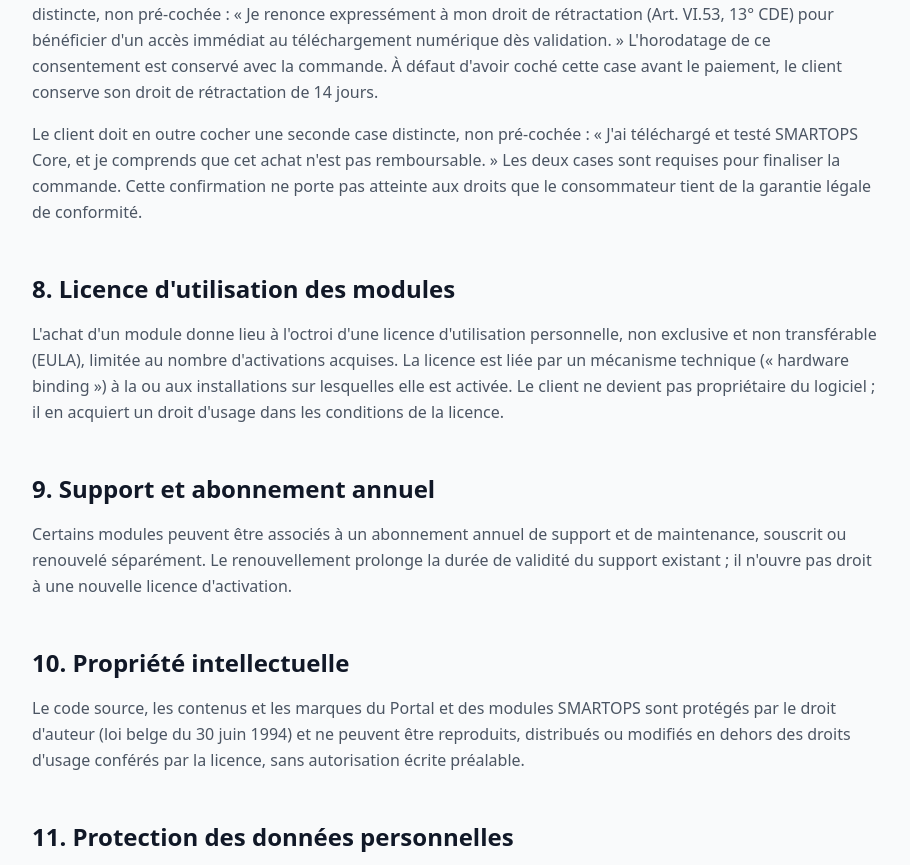
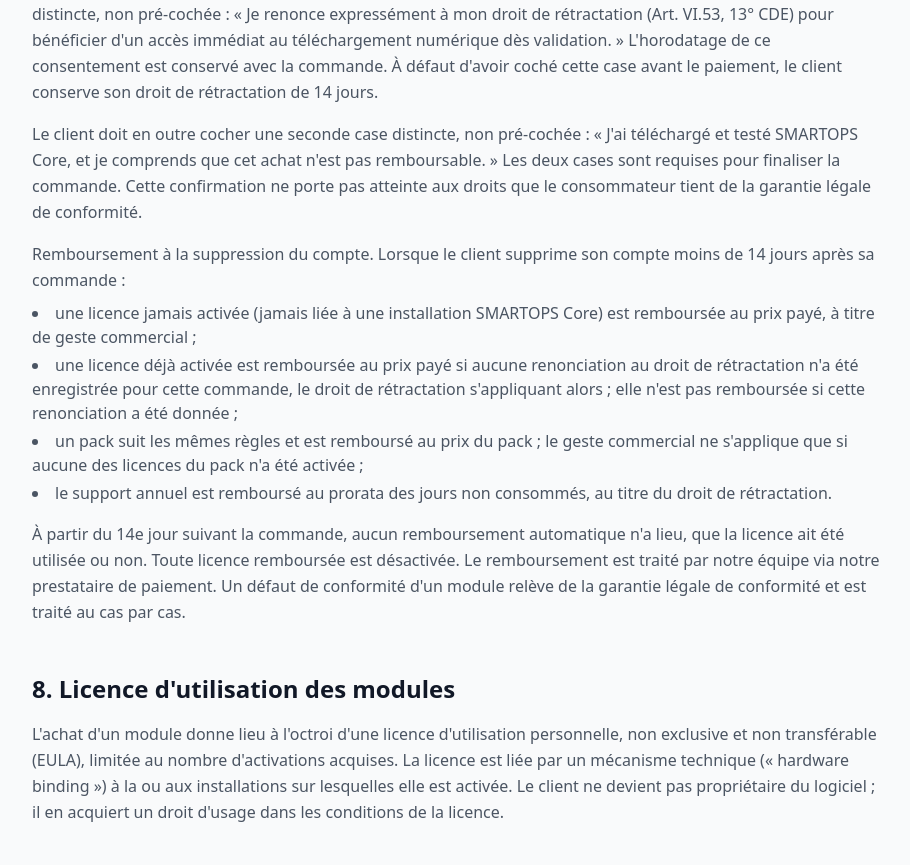
Before and after one commit to mouedarbi/SMARTOPS_PORTAL, a Django app: page /fr/content/cgv/ in a window 1280 px wide. Shown: the part 1897-2762 px from the top of the page, without its empty margins (184-1094 px from the left). Run offline with Django 5.2, Linux system fonts and the light colour scheme; some libraries are stand-ins or nearby versions.

Commit message:
docs: CGV, confidentialite et crontab
CGV, section 7 : nouveau paragraphe sur le remboursement à la
suppression du compte (licence jamais activée, licence activée avec ou
sans renonciation, pack, support au prorata, rien à partir du 14e
jour, licence remboursée désactivée, garantie légale de conformité
traitée au cas par cas).

Politique de confidentialité, section 4 : le compte est désactivé à la
suppression, puis anonymisé dans le délai ACCOUNT_ANONYMIZATION_DELAY_DAYS
(valeur lue dans le réglage).

README : commande anonymize_deleted_accounts et ligne de crontab
quotidienne (03:00 UTC) installée sur le serveur.

Traductions EN et NL.

```diff
--- a/app/content/templates/content/cgv.html
+++ b/app/content/templates/content/cgv.html
@@ -85,8 +85,29 @@
         consentement est conservé avec la commande. À défaut d'avoir coché cette case avant le paiement, le client
         conserve son droit de rétractation de 14 jours.{% endblocktrans %}
     </p>
+    <p class="text-gray-600 leading-relaxed mb-4">
+        {% blocktrans %}Le client doit en outre cocher une seconde case distincte, non pré-cochée : « J'ai téléchargé et testé SMARTOPS Core, et je comprends que cet achat n'est pas remboursable. » Les deux cases sont requises pour finaliser la commande. Cette confirmation ne porte pas atteinte aux droits que le consommateur tient de la garantie légale de conformité.{% endblocktrans %}
+    </p>
+    <p class="text-gray-600 leading-relaxed mb-2">
+        {% blocktrans %}Remboursement à la suppression du compte. Lorsque le client supprime son compte moins de 14 jours après
+        sa commande :{% endblocktrans %}
+    </p>
+    <ul class="list-disc list-inside text-gray-600 space-y-1 mb-4">
+        <li>{% blocktrans %}une licence jamais activée (jamais liée à une installation SMARTOPS Core) est remboursée au prix
+            payé, à titre de geste commercial ;{% endblocktrans %}</li>
+        <li>{% blocktrans %}une licence déjà activée est remboursée au prix payé si aucune renonciation au droit de rétractation
+            n'a été enregistrée pour cette commande, le droit de rétractation s'appliquant alors ; elle n'est pas
+            remboursée si cette renonciation a été donnée ;{% endblocktrans %}</li>
+        <li>{% blocktrans %}un pack suit les mêmes règles et est remboursé au prix du pack ; le geste commercial ne s'applique
+            que si aucune des licences du pack n'a été activée ;{% endblocktrans %}</li>
+        <li>{% blocktrans %}le support annuel est remboursé au prorata des jours non consommés, au titre du droit de
+            rétractation.{% endblocktrans %}</li>
+    </ul>
     <p class="text-gray-600 leading-relaxed mb-8">
-        {% blocktrans %}Le client doit en outre cocher une seconde case distincte, non pré-cochée : « J'ai téléchargé et testé SMARTOPS Core, et je comprends que cet achat n'est pas remboursable. » Les deux cases sont requises pour finaliser la commande. Cette confirmation ne porte pas atteinte aux droits que le consommateur tient de la garantie légale de conformité.{% endblocktrans %}
+        {% blocktrans %}À partir du 14e jour suivant la commande, aucun remboursement automatique n'a lieu, que la licence ait
+        été utilisée ou non. Toute licence remboursée est désactivée. Le remboursement est traité par notre équipe via
+        notre prestataire de paiement. Un défaut de conformité d'un module relève de la garantie légale de conformité
+        et est traité au cas par cas.{% endblocktrans %}
     </p>
 
     <h2 class="text-2xl font-bold text-gray-900 mt-12 mb-4">{% trans "8. Licence d'utilisation des modules" %}</h2>
--- a/app/content/urls.py
+++ b/app/content/urls.py
@@ -7,6 +7,7 @@ Version : 1.0
 Description : Gestion du routage d'URL pour le contenu.
 """
 
+from django.conf import settings
 from django.urls import path
 from . import views
 
@@ -14,5 +15,8 @@ app_name = 'content'
 
 urlpatterns = [
     path('cgv/', views.render, name='cgv', kwargs={'template_name': 'content/cgv.html'}),
-    path('confidentialite/', views.render, name='confidentialite', kwargs={'template_name': 'content/confidentialite.html'}),
+    path('confidentialite/', views.render, name='confidentialite', kwargs={
+        'template_name': 'content/confidentialite.html',
+        'context': {'anonymization_delay_days': settings.ACCOUNT_ANONYMIZATION_DELAY_DAYS},
+    }),
 ]
```
Also changed, not shown: app/content/templates/content/confidentialite.html (+6 -4 lines), app/content/tests.py (+18 -0 lines), README.md, app/locale/en/LC_MESSAGES/django.po, app/locale/nl/LC_MESSAGES/django.po, 2 other files.
